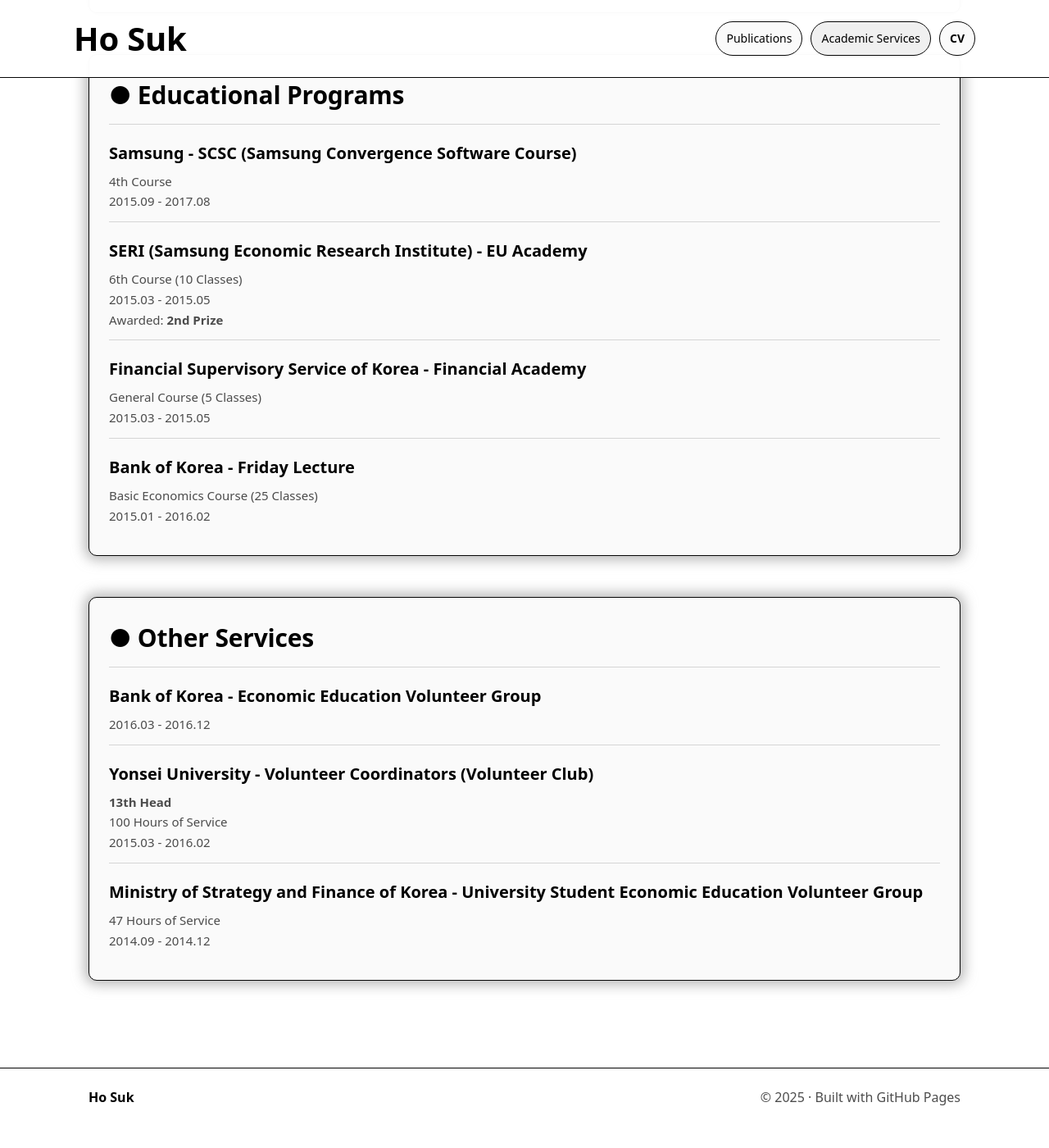
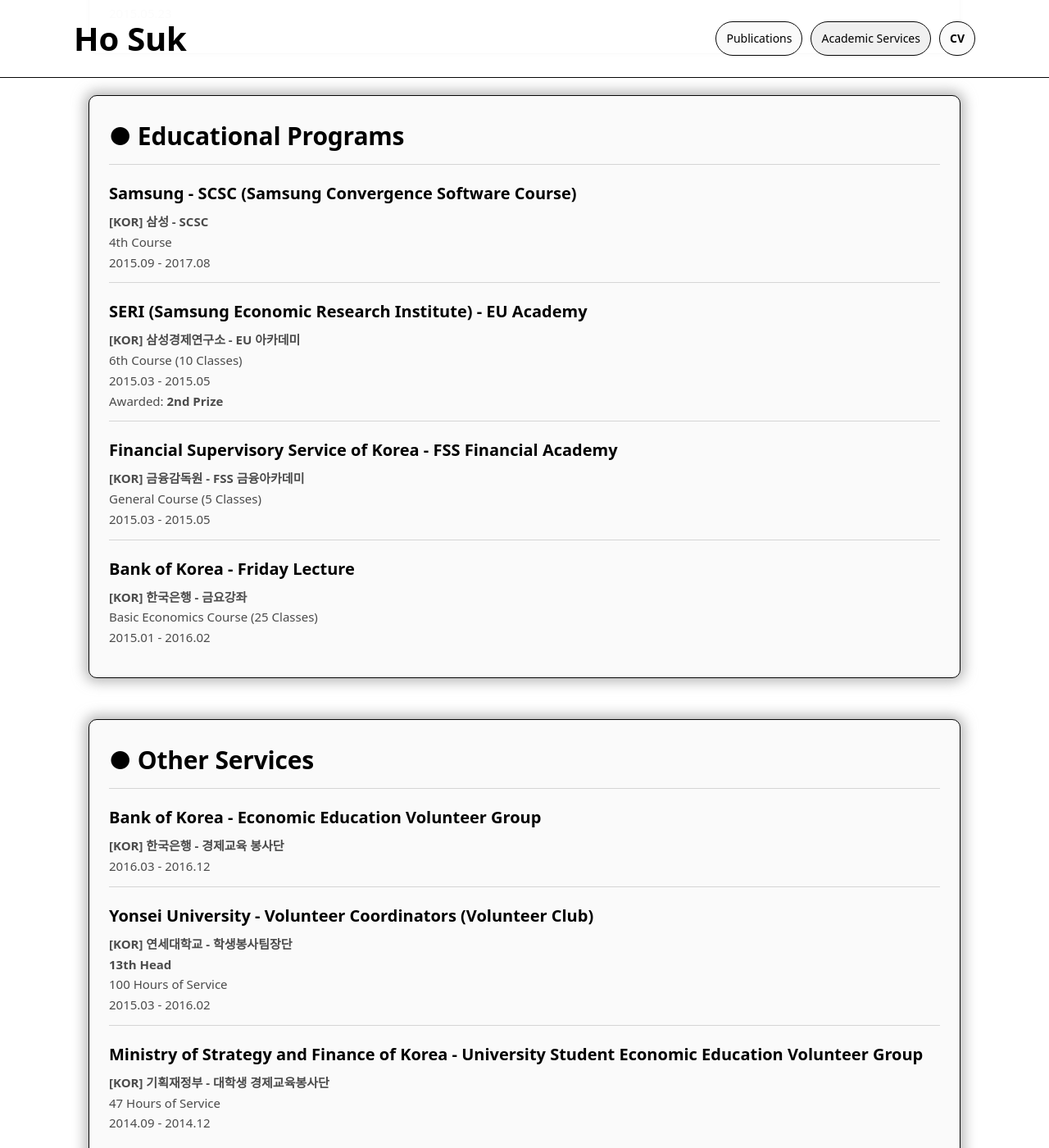
Before and after one commit to ho-suk-93/ho-suk-93.github.io, a Jekyll site: the page built from index.md, in a window 1280 px wide and 1400 px high, scrolled down 10551 px. Shown: the whole window at 82% size. Built offline with Jekyll 4.4.1, drawn with Linux system fonts in a browser that asks for light colours; before the commit the page ends 11925 px from its top, so only the background shows below that; some of the changed text lies outside the part shown.

Commit message:
Update index.md

```diff
--- a/index.md
+++ b/index.md
@@ -142,7 +142,7 @@ description: "Ho Suk's Personal Website"
     </div>
     <div class="list-item">
       <p class="item-title">Automotive Software Development Methodologies and Standards</p>
-      <p class="item-desc">[KOR] 자동차 소프트웨어 개발 방법론 및 표준</p>
+      <p class="item-desc"><b>[KOR] 자동차 소프트웨어 개발 방법론 및 표준</b></p>
       <p class="item-desc"><b>Ho Suk</b></p>
       <p class="item-desc">Automotive Software [Book]</p>
       <p class="item-desc">2025.02</p>
@@ -198,14 +198,14 @@ description: "Ho Suk's Personal Website"
     </div>
     <div class="list-item">
       <p class="item-title">Self-supervised Learning for Frontal Camera Input based Real-time Localization of Autonomous Vehicles</p>
-      <p class="item-desc">[KOR] 자율주행차를 위한 전방 카메라 이미지 기반 자가 지도 학습 실시간 위치 추정 기술</p>
+      <p class="item-desc"><b>[KOR] 자율주행차를 위한 전방 카메라 이미지 기반 자가 지도 학습 실시간 위치 추정 기술</b></p>
       <p class="item-desc">Taewoo Kim, <b>Ho Suk</b>, Junekyo Jhung, Hyungbin Park, Shiho Kim</p>
       <p class="item-desc">Summer Annual Conference of IEIE, 2021 [Conference]</p>
       <p class="item-desc">2021.06</p>
     </div>
     <div class="list-item">
       <p class="item-title">Passenger-oriented On-Demand Mobility Services using C-ITS-based Autonomous Vehicles</p>
-      <p class="item-desc">[KOR] C-ITS 기반 자율주행자동차를 활용한 승객 중심의 온-디맨드 운송 서비스</p>
+      <p class="item-desc"><b>[KOR] C-ITS 기반 자율주행자동차를 활용한 승객 중심의 온-디맨드 운송 서비스</b></p>
       <p class="item-desc"><b>Ho Suk</b>, Taewoo Kim, Hyungbin Park, Junekyo Jhung, Jaekwang Cha, Shiho Kim</p>
       <p class="item-desc">Summer Annual Conference of IEIE 2021 [Conference]</p>
       <p class="item-desc">2021.06</p>
@@ -233,19 +233,19 @@ description: "Ho Suk's Personal Website"
     <div class="section-title">● Patents</div>
     <div class="list-item">
       <p class="item-title">TBA</p>
-      <p class="item-desc">[KOR] TBA</p>
+      <p class="item-desc"><b>[KOR] TBA</b></p>
       <p class="item-desc">Application Number: TBA (Korea)</p>
       <p class="item-desc">2026.01</p>
     </div>
     <div class="list-item">
       <p class="item-title">System and Method for Utilizing Deep Ensemble-based AI Model Uncertainty as a SOTIF Metric in Autonomous Driving Systems</p>
-      <p class="item-desc">[KOR] 딥 앙상블 기반 AI 모델의 불확실성을 자율주행시스템의 SOTIF 지표로 활용하는 장치 및 방법</p>
+      <p class="item-desc"><b>[KOR] 딥 앙상블 기반 AI 모델의 불확실성을 자율주행시스템의 SOTIF 지표로 활용하는 장치 및 방법</b></p>
       <p class="item-desc">Application Number: 10-2025-0182105 (Korea)</p>
       <p class="item-desc">2025.11</p>
     </div>
     <div class="list-item">
       <p class="item-title">Driving Automation Apparatus and Method</p>
-      <p class="item-desc">[KOR] 주행 자동화 장치 및 방법</p>
+      <p class="item-desc"><b>[KOR] 주행 자동화 장치 및 방법</b></p>
       <p class="item-desc">Application Number: 10-2023-0005272 (Korea)</p>
       <p class="item-desc">2023.01</p>
     </div>
@@ -259,7 +259,7 @@ description: "Ho Suk's Personal Website"
     <div class="section-title">● Projects</div>
     <div class="list-item">
       <p class="item-title">Development of digital innovation elements to enhance the safety of complex autonomous mobility</p>
-      <p class="item-desc">[KOR] 복합 자율 모빌리티 안전성 향상을 위한 디지털 혁신요소기술 개발</p>
+      <p class="item-desc"><b>[KOR] 복합 자율 모빌리티 안전성 향상을 위한 디지털 혁신요소기술 개발</b></p>
       <p class="item-desc">▷ Research and development of fault tolerant autonomous driving systems based on redundancy and DL uncertainty quantification.</p>
       <p class="item-desc">▷ Research and development of zero-knowledge proof-based inter-mobility communication.</p>
       <p class="item-desc">Sponsor: Ministry of Science and ICT of Korea</p>
@@ -267,28 +267,28 @@ description: "Ho Suk's Personal Website"
     </div>
     <div class="list-item">
       <p class="item-title">Development of an AI processor based on reinforcement learning that can adapt to dynamic environmental changes</p>
-      <p class="item-desc">[KOR] 동적 환경 변화에 적응 가능한 강화학습 기반의 인공지능 프로세서 개발</p>
+      <p class="item-desc"><b>[KOR] 동적 환경 변화에 적응 가능한 강화학습 기반의 인공지능 프로세서 개발</b></p>
       <p class="item-desc">▷ Research on RL-based autonomous driving decision algorithms for delivery robots.</p>
       <p class="item-desc">Sponsor: Ministry of Science and ICT of Korea</p>
       <p class="item-desc">2022.04 - 2025.12</p>
     </div>
     <div class="list-item">
       <p class="item-title">Development of technology to verify the effectiveness of service scenarios for responding to autonomous driving-related laws and regulations</p>
-      <p class="item-desc">[KOR] 자율주행 관련 법규 및 규제 대응 서비스 시나리오 실효성 검증 기술 개발</p>
+      <p class="item-desc"><b>[KOR] 자율주행 관련 법규 및 규제 대응 서비스 시나리오 실효성 검증 기술 개발</b></p>
       <p class="item-desc">▷ Research on autonomous driving path prediction algorithms based on uncertainty in DNN model output.</p>
       <p class="item-desc">Sponsor: Ministry of Science and ICT of Korea</p>
       <p class="item-desc">2021.04 - 2024.12</p>
     </div>
     <div class="list-item">
       <p class="item-title">Development of AI technology that continuously self-improves in response to changing real-world situations</p>
-      <p class="item-desc">[KOR] 현실 세계에서 변화하는 상황에 따라 지속적으로 자가 개선하는 인공지능 기술 개발</p>
+      <p class="item-desc"><b>[KOR] 현실 세계에서 변화하는 상황에 따라 지속적으로 자가 개선하는 인공지능 기술 개발</b></p>
       <p class="item-desc">▷ Research on RL algorithms that adapt to changes in environment and agent form.</p>
       <p class="item-desc">Sponsor: Ministry of Science and ICT of Korea</p>
       <p class="item-desc">2020.04 - 2021.12</p>
     </div>
     <div class="list-item">
       <p class="item-title">Establishment and demonstration of an autonomous car-sharing service linked to the Seoul C-ITS autonomous cooperative driving testbed</p>
-      <p class="item-desc">[KOR] 서울 C-ITS 자율협력주행 테스트베드와 연계한 자율주행 카셰어링 공유서비스 구축 및 실증</p>
+      <p class="item-desc"><b>[KOR] 서울 C-ITS 자율협력주행 테스트베드와 연계한 자율주행 카셰어링 공유서비스 구축 및 실증</b></p>
       <p class="item-desc">▷ Connecting Seoul's C-ITS (Cooperative Intelligent Transport Systems) and autonomous vehicles via 5G.</p>
       <p class="item-desc">Sponsor: Seoul Metropolitan Government</p>
       <p class="item-desc">2020.04 - 2021.12</p>
@@ -423,12 +423,14 @@ description: "Ho Suk's Personal Website"
     </div>
     <div class="list-item">
       <p class="item-title">Engineer Information Processing</p>
+      <p class="item-desc"><b>[KOR] 정보처리기사</b></p>
       <p class="item-desc">Institution: Ministry of Science and ICT of Korea</p>
       <p class="item-desc">Issue Number: 18201050949Z</p>
       <p class="item-desc">2018.05.25</p>
     </div>
     <div class="list-item">
       <p class="item-title">Computer Specialist in Spreadsheet & Database Level-2</p>
+      <p class="item-desc"><b>[KOR] 컴퓨터활용능력 2급</b></p>
       <p class="item-desc">Institution: Ministry of Employment and Labor of Korea</p>
       <p class="item-desc">Issue Number: 15-K9-040429</p>
       <p class="item-desc">2015.07.17</p>
@@ -449,22 +451,26 @@ description: "Ho Suk's Personal Website"
     <div class="section-title">● Educational Programs</div>
     <div class="list-item">
       <p class="item-title">Samsung - SCSC (Samsung Convergence Software Course)</p>
+      <p class="item-desc"><b>[KOR] 삼성 - SCSC</b></p>
       <p class="item-desc">4th Course</p>
       <p class="item-desc">2015.09 - 2017.08</p>
     </div>
     <div class="list-item">
       <p class="item-title">SERI (Samsung Economic Research Institute) - EU Academy</p>
+      <p class="item-desc"><b>[KOR] 삼성경제연구소 - EU 아카데미</b></p>
       <p class="item-desc">6th Course (10 Classes)</p>
       <p class="item-desc">2015.03 - 2015.05</p>
       <p class="item-desc">Awarded: <b>2nd Prize</b></p>
     </div>
     <div class="list-item">
-      <p class="item-title">Financial Supervisory Service of Korea - Financial Academy</p>
+      <p class="item-title">Financial Supervisory Service of Korea - FSS Financial Academy</p>
+      <p class="item-desc"><b>[KOR] 금융감독원 - FSS 금융아카데미</b></p>
       <p class="item-desc">General Course (5 Classes)</p>
       <p class="item-desc">2015.03 - 2015.05</p>
     </div>
     <div class="list-item">
       <p class="item-title">Bank of Korea - Friday Lecture</p>
+      <p class="item-desc"><b>[KOR] 한국은행 - 금요강좌</b></p>
       <p class="item-desc">Basic Economics Course (25 Classes)</p>
       <p class="item-desc">2015.01 - 2016.02</p>
     </div>
@@ -478,16 +484,19 @@ description: "Ho Suk's Personal Website"
     <div class="section-title">● Other Services</div>
     <div class="list-item">
       <p class="item-title">Bank of Korea - Economic Education Volunteer Group</p>
+      <p class="item-desc"><b>[KOR] 한국은행 - 경제교육 봉사단</b></p>
       <p class="item-desc">2016.03 - 2016.12</p>
     </div>
     <div class="list-item">
       <p class="item-title">Yonsei University - Volunteer Coordinators (Volunteer Club)</p>
+      <p class="item-desc"><b>[KOR] 연세대학교 - 학생봉사팀장단</b></p>
       <p class="item-desc"><b>13th Head</b></p>
       <p class="item-desc">100 Hours of Service</p>
       <p class="item-desc">2015.03 - 2016.02</p>
     </div>
     <div class="list-item">
       <p class="item-title">Ministry of Strategy and Finance of Korea - University Student Economic Education Volunteer Group</p>
+      <p class="item-desc"><b>[KOR] 기획재정부 - 대학생 경제교육봉사단</b></p>
       <p class="item-desc">47 Hours of Service</p>
       <p class="item-desc">2014.09 - 2014.12</p>
     </div>
```
